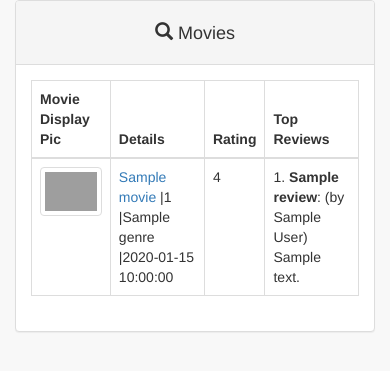
After one commit to imkritesh/imdb-flask-app, a Flask app: template templates/result.html in a window 390 px wide. The commit adds this page. Shown: the top 371 px of the page. Run offline with Flask 2, Linux system fonts and the light colour scheme; the template is opened without the code that fills it: most values are stand-ins (such as "Sample title", 1, 10 or a date in 2020); some libraries are stand-ins or nearby versions; grey boxes are pictures that could not be loaded.

Commit message:
Frontend Designed and backend linked to Fronted for result page

```diff
--- a/app.py
+++ b/app.py
@@ -14,7 +14,7 @@ def homePage():
 @app.route('/person/<actor_id>')
 def resultPage(actor_id = None):
 	if actor_id:
-		return actor_id
+		return render_template('result.html',movies=find_movies_by_actor_id(actor_id))
 	else:
 		return redirect(url_for('homePage'))
 if __name__=='__main__':
--- /dev/null
+++ b/templates/result.html
@@ -0,0 +1,108 @@
+
+<!DOCTYPE html>
+<html lang="en">
+
+<head>
+    <meta charset="utf-8">
+    <meta http-equiv="X-UA-Compatible" content="IE=edge">
+    <meta name="viewport" content="width=device-width, initial-scale=1">
+    <meta name="description" content="project manager">
+    <meta name="author" content="kritesh semwal">
+
+    <title>IMDB APP</title>
+
+    <!-- Bootstrap Core CSS -->
+    <link href="/static/include_files/bower_components/bootstrap/dist/css/bootstrap.min.css" rel="stylesheet">
+
+    <!-- MetisMenu CSS -->
+    <link href="/static/include_files/bower_components/metisMenu/dist/metisMenu.min.css" rel="stylesheet">
+
+     <!-- DataTables CSS -->
+    <link href="/static/include_files/bower_components/datatables-plugins/integration/bootstrap/3/dataTables.bootstrap.css" rel="stylesheet">
+
+    <!-- DataTables Responsive CSS -->
+    <link href="/static/include_files/bower_components/datatables-responsive/css/dataTables.responsive.css" rel="stylesheet">
+    <!-- Custom CSS -->
+    <link href="/static/include_files/dist/css/sb-admin-2.css" rel="stylesheet">
+
+    <!-- Custom Fonts -->
+    <link href="/static/include_files/bower_components/font-awesome/css/font-awesome.min.css" rel="stylesheet" type="text/css">
+    <!-- jQuery -->
+    <script src="/static/include_files/bower_components/jquery/dist/jquery.min.js"></script>
+    <!-- Jquery UI -->
+   <!-- <script src="https://ajax.googleapis.com/ajax/libs/jqueryui/1.8.6/jquery-ui.min.js"></script>-->
+    <!-- Bootstrap Core JavaScript -->
+    <script src="/static/include_files/bower_components/bootstrap/dist/js/bootstrap.min.js"></script>
+
+
+</head>
+
+<body>
+<div id="wrapper">
+    <div class="container-fluid">
+        <div class="row">
+        <!-- <div class="col-lg-1">
+        </div> -->
+            <div class="col-lg-12">
+
+
+                <div class="panel panel-default">
+                    <div class="panel-heading">
+                        <center><h4><i class="glyphicon glyphicon-search"></i> Movies </h4>
+                        </center>
+                    </div>
+                        <div class="panel-body">
+                             <table class="table table-bordered">
+                                <thead>
+                                  <tr>
+                                    <th>Movie Display Pic</th>
+                                    <th>Details</th>
+                                    <th>Rating</th>
+                                    <th>Top Reviews</th>
+                                  </tr>
+                                </thead>
+                                <tbody>
+                                {%for movie in movies%}
+                                  <tr>
+                                    <td  class="col-md-2">
+                                        <img src="{{movie.display_pic}}" class="img-thumbnail"
+                                        height="200px" width="200px">
+                                    </td>
+                                    <td  class="col-md-2">
+                                        <a href="http://www.imdb.com/title/{{movie.movie_id}}">
+                                        {{movie.title}}</a>
+                                        |{{movie.length}}
+                                        |{{movie.genre}}
+                                        |{{movie.release_date}}
+                                    </td>
+                                    <td  class="col-md-2">
+                                    {{movie.rating}}</td>
+                                    <td  class="col-md-6">
+                                    {%for review in movie.reviews%}
+                                        {{review.index}}.
+                                        <strong>{{review.heading}}</strong>:
+                                        (by {{review.author}})
+                                        <span class="review">
+                                        {{review.text|safe}}
+                                        </span>
+                                        <br>
+                                    {%endfor%}
+                                    </td>
+                                  </tr>
+                                  {%endfor%}
+                                </tbody>
+                              </table>
+
+
+                        </div> <!-- panel-body -->
+                    </div>
+                </div> <!-- col-lg-8 -->
+            </div>
+        </div>
+    </div>
+</div>
+</body>
+<script type="text/javascript">
+
+</script>
+</html>
```
Also changed, not shown: imdb.py (+19 -9 lines), templates/home.html (+1 -8 lines).
